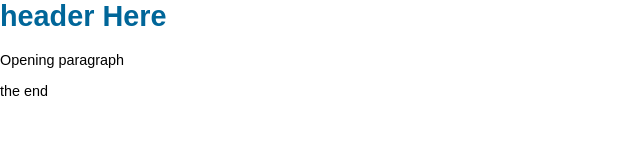
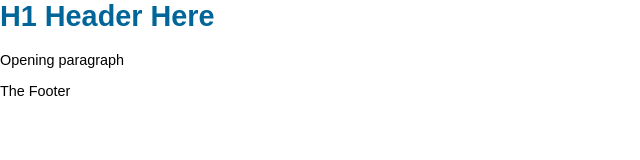
Before and after one commit to abrubake/hello-world, a plain HTML site: page index.html in a window 1280 px wide. Shown: the whole page, without its empty margins (0-640 px from the left). Drawn offline with Linux system fonts and the light colour scheme.

Commit message:
Update index.html

```diff
--- a/index.html
+++ b/index.html
@@ -1,12 +1,12 @@
 <html>
 <head>
 <meta http-equiv="Content-Type" content="text/html; charset=utf-8" />
-<title>SILS Downloads: oXygen XML Editor</title>
+<title>Title Goes Here</title>
 <link rel="stylesheet" type="text/css" href="/css/style.css" />
 </head>
 <body>
-  <h1> header Here </h1>
+  <h1>H1 Header Here </h1>
   <p>Opening paragraph</p>
-  <footer> the end </footer>
+  <footer>The Footer</footer>
 </body>
 </html>
```
